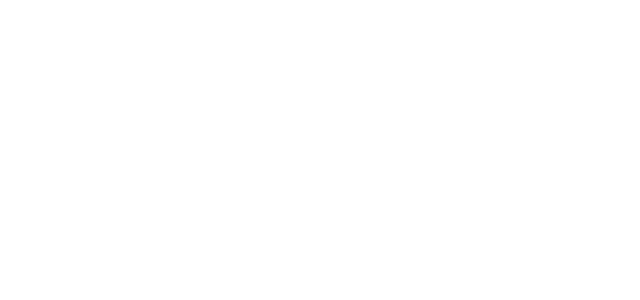
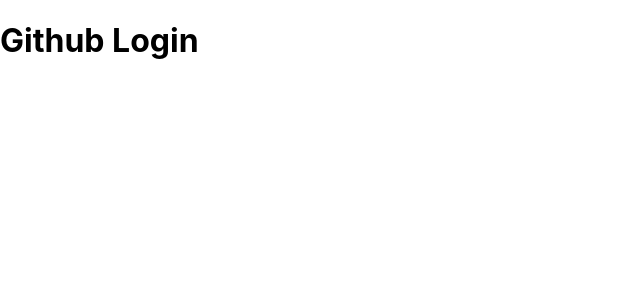
Before and after one commit to ZaneAridi1022/OlympihackMSU, a React (Create React App) app in the folder client/: page / in a window 1280 px wide. Shown: the top 300 px of the page, without its empty margins (0-640 px from the left). Built offline with nearby package versions, Linux system fonts and the light colour scheme.

Commit message:
Routes up

```diff
--- a/client/src/App.tsx
+++ b/client/src/App.tsx
@@ -1,15 +1,20 @@
 import React from 'react';
 import logo from './logo.svg';
-import { BrowserRouter, Routes, Route } from "react-router-dom";
+import { Routes, Route } from "react-router-dom";
 import './App.css';
+import GithubLoginScreen from "./screens/GithubLoginScreen";
 
 function App() {
+  // forward the user to the github login screen (we pass in the client ID)
+  // User is now on the github side and login
+  // When user decides to login... they get forwarded back to localhost:3000
+  // Use the code to get the access token
   return (
-    <div className="App">
-      <BrowserRouter>
-
-      </BrowserRouter>
-    </div>
+    <>
+      <Routes>
+        <Route path="/" element={<GithubLoginScreen/>}/>
+      </Routes>
+    </>
   );
 }
 
--- a/client/src/index.tsx
+++ b/client/src/index.tsx
@@ -1,5 +1,6 @@
 import React from 'react';
 import ReactDOM from 'react-dom/client';
+import { BrowserRouter } from 'react-router-dom';
 import './index.css';
 import App from './App';
 import reportWebVitals from './reportWebVitals';
@@ -8,9 +9,9 @@
   document.getElementById('root') as HTMLElement
 );
 root.render(
-  <React.StrictMode>
-    <App />
-  </React.StrictMode>
+    <BrowserRouter>
+      <App />
+    </BrowserRouter>
 );
 
 // If you want to start measuring performance in your app, pass a function
--- /dev/null
+++ b/client/src/screens/GithubLoginScreen.tsx
@@ -0,0 +1,10 @@
+
+function GithubLoginScreen() {
+    return (
+        <>
+            <h1>Github Login</h1>
+        </>
+    )
+}
+
+export default GithubLoginScreen;
```
